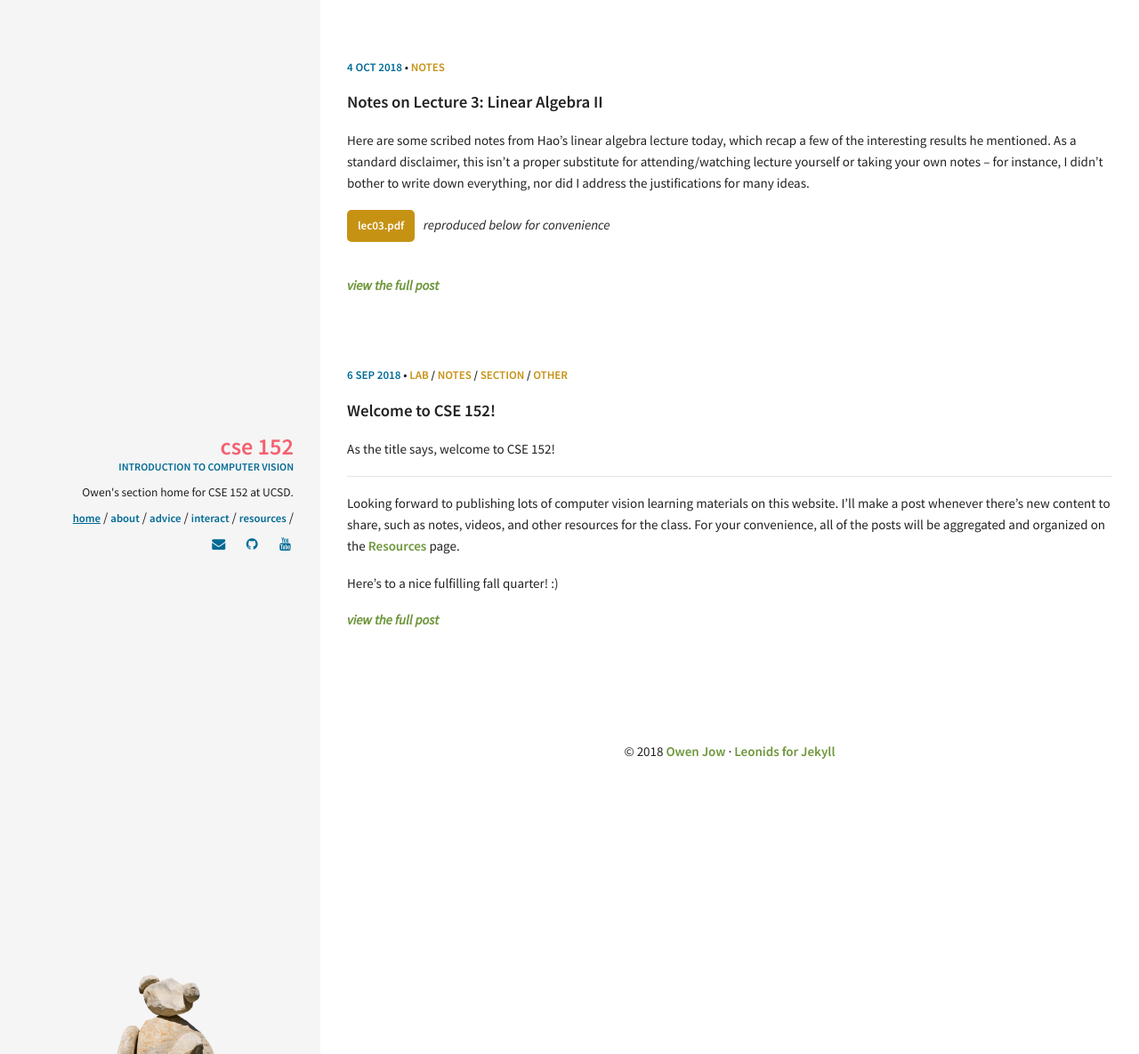
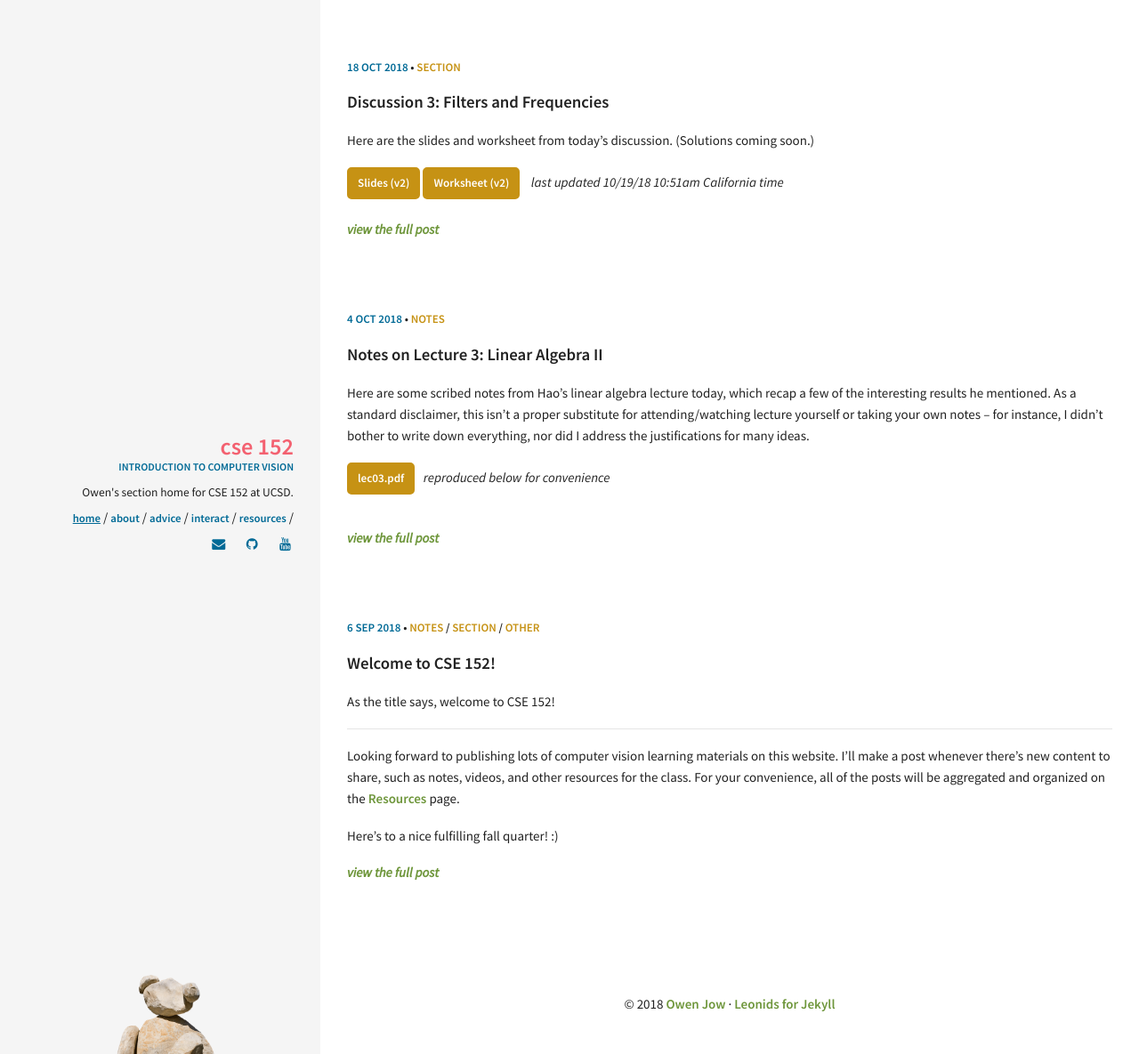
Before and after one commit to ohjay/cse152, a Jekyll site: the page built from index.html, in a window 1280 px wide. Shown: the whole page at 89% size. Built offline with Jekyll 4.4.1, drawn with Linux system fonts in a browser that asks for light colours; some web fonts are replaced.

Commit message:
post s3 materials, no solns yet

```diff
--- a/_posts/2018-09-07-welcome-to-cse-152.md
+++ b/_posts/2018-09-07-welcome-to-cse-152.md
@@ -2,7 +2,7 @@
 layout: post
 title: "Welcome to CSE 152!"
 date: 2018-09-07 01:01:01
-categories: [lab, notes, section, other]
+categories: [notes, section, other]
 image:
   feature: https://upload.wikimedia.org/wikipedia/en/thumb/f/f3/UCSD-Warren_Pano.jpg/2880px-UCSD-Warren_Pano.jpg
   credit: Wikipedia
--- /dev/null
+++ b/_posts/2018-10-19-discussion-3-materials.md
@@ -0,0 +1,19 @@
+---
+layout: post
+title: "Discussion 3: Filters and Frequencies"
+date: 2018-10-19 01:01:01
+categories: [section]
+comments: true
+quarter: fa18
+---
+
+<style>
+  #post h2 { margin: 0.8em 0 0.8em; }
+  #post h3 { margin: 1.2em 0 1.2em; }
+</style>
+
+Here are the slides and worksheet from today's discussion. (Solutions coming soon.)
+
+<a href="{{ site.url }}/slides/fa18/filt_freq_basics.pdf" class="btn btn-warning" style="line-height: 1.2; padding: 8px 10px; margin-bottom: 5px">Slides (v2)</a>
+<a href="{{ site.url }}/worksheets/fa18/cse152_sec3.pdf" class="btn btn-warning" style="line-height: 1.2; padding: 8px 10px; margin-bottom: 5px">Worksheet (v2)</a>
+&nbsp;&nbsp; <em>last updated 10/19/18 10:51am California time</em>
```
Also changed, not shown: pages/advice.md (+6 -3 lines), 5 other files.
